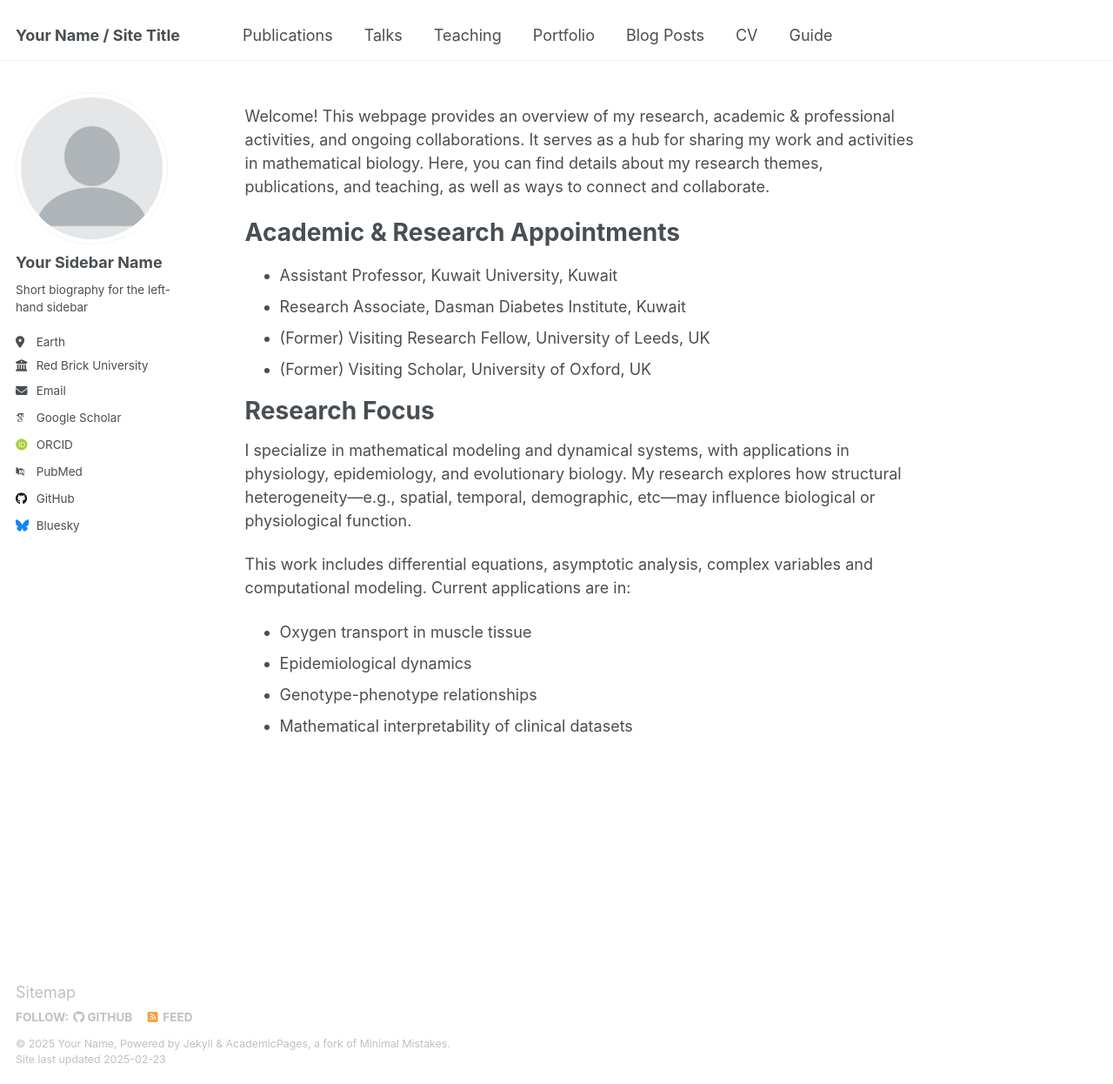
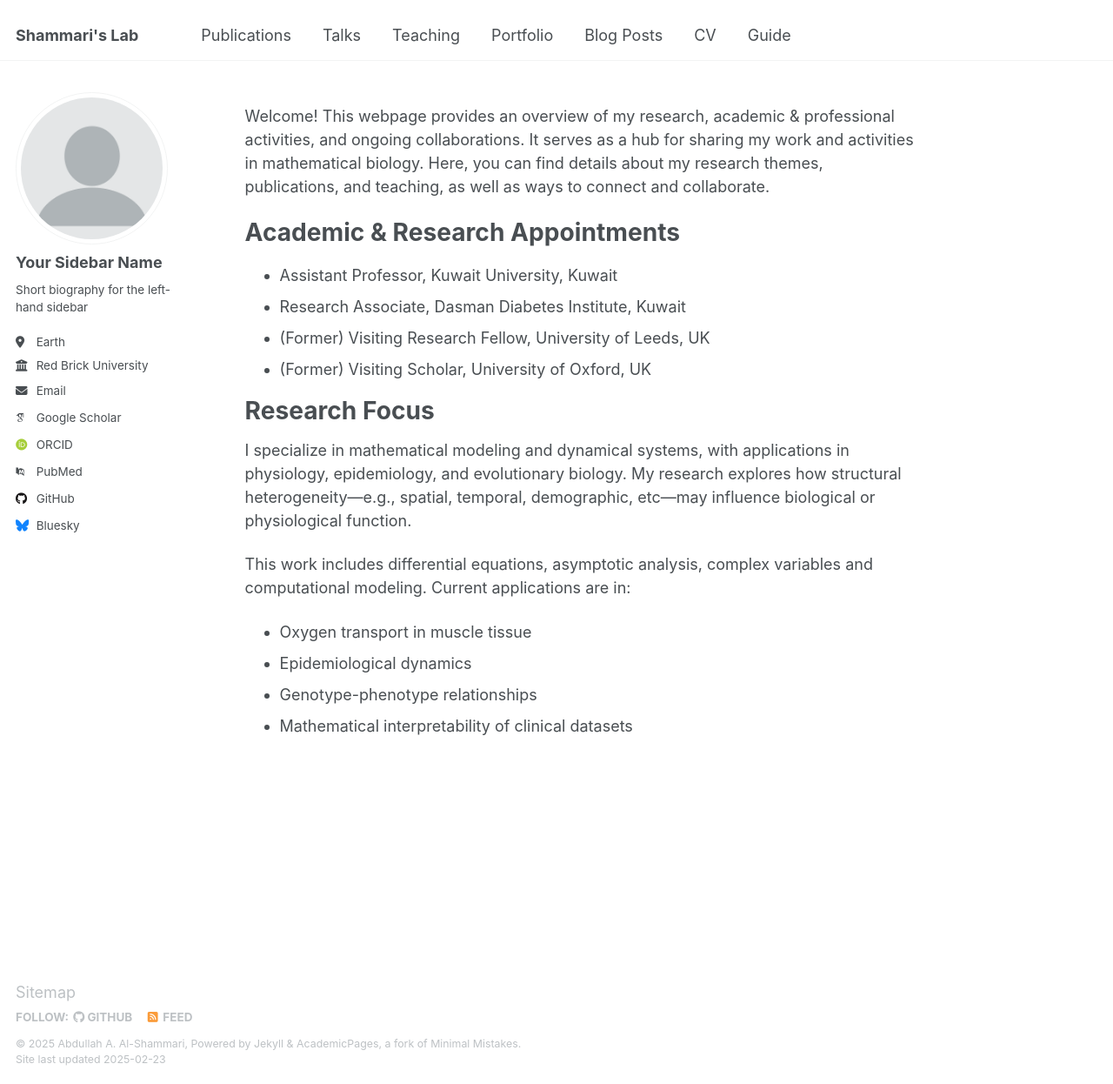
Before and after one commit to shammari/aleph, a Jekyll site: the page built from _pages/about.md, in a window 1280 px wide and 1246 px high. Shown: the whole window at 87% size. Built offline with Jekyll 4.4.1, drawn with Linux system fonts in a browser that asks for light colours; some web fonts are replaced.

Commit message:
Update _config.yml

```diff
--- a/_config.yml
+++ b/_config.yml
@@ -9,13 +9,13 @@
 # Basic Site Settings
 locale                   : "en-US"
 site_theme               : "default"
-title                    : "Your Name / Site Title"
+title                    : "Shammari's Lab"
 title_separator          : "-"
-name                     : &name "Your Name"
+name                     : &name "Abdullah A. Al-Shammari"
 description              : &description "personal description"
-url                      : https://academicpages.github.io # the base hostname & protocol for your site e.g. "https://[your GitHub username].github.io"
+url                      : https://shammari.github.io/aleph # the base hostname & protocol for your site e.g. "https://[your GitHub username].github.io"
 baseurl                  : "" # the subpath of your site, e.g. "/blog"
-repository               : "academicpages/academicpages.github.io"
+repository               : "https://github.com/shammari/aleph/"
 
 # Site Author - The following control what appear as part of the author content on the side bar.
 #               If a field is blank the icon and link will not appear, otherwise it will be shown.
```
